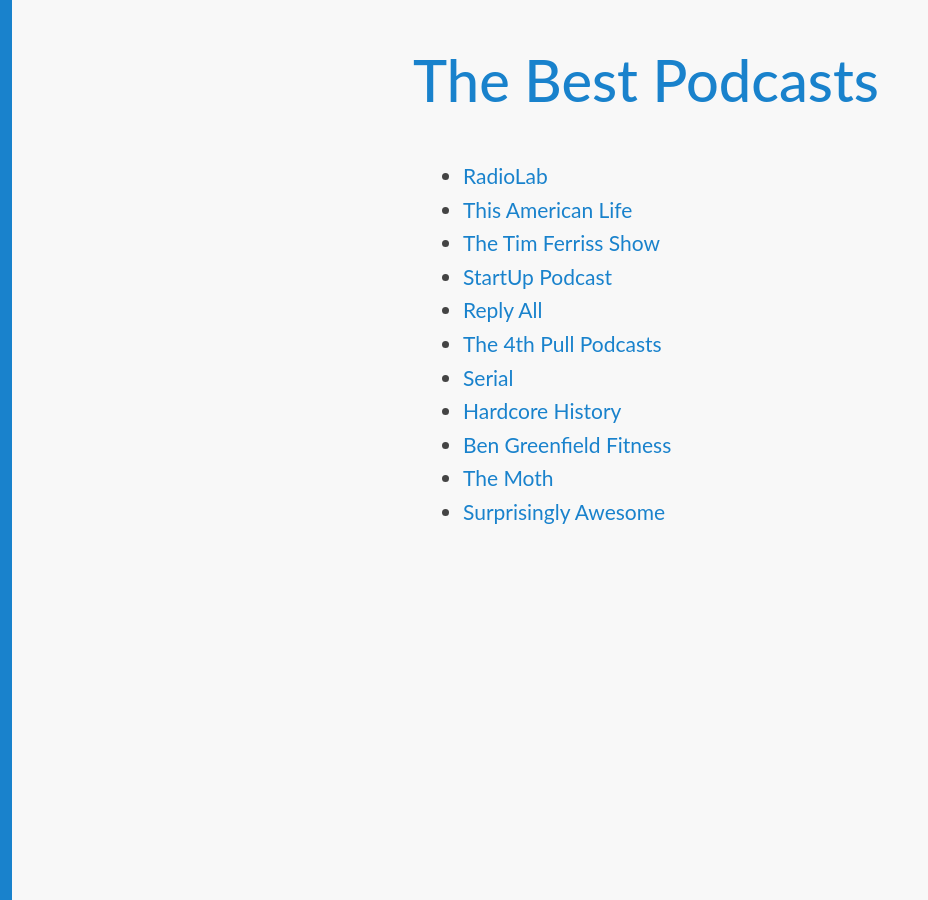
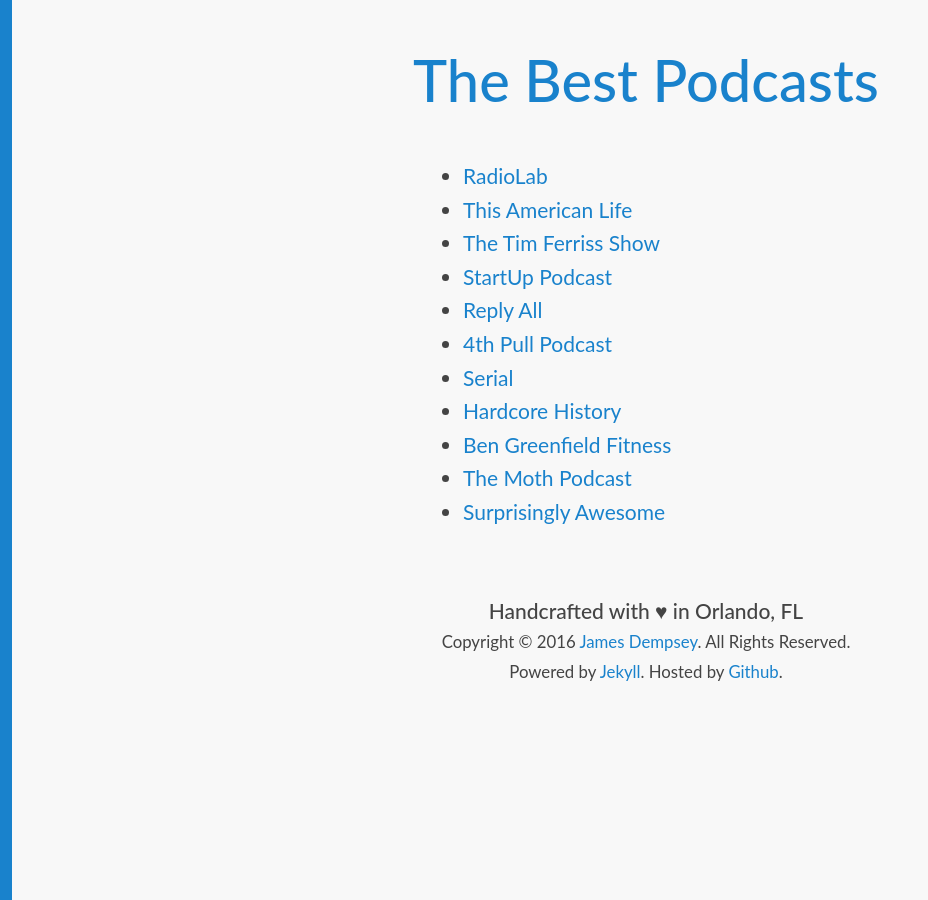
Before and after one commit to thejamesdempsey/bestpodcasts, a Jekyll site: the page built from index.html, in a window 1280 px wide. Shown: the whole page, without its empty margins (0-928 px from the left). Built offline with Jekyll 4.4.1, drawn with Linux system fonts in a browser that asks for light colours.

Commit message:
Adding links

```diff
--- a/_includes/footer.html
+++ b/_includes/footer.html
@@ -1,7 +1,8 @@
-<footer class="site-footer">
+<footer>
+	<h5><small>Handcrafted with <span class="u-colorAccent">♥</span> in Orlando, FL</small></h5>
+	<p>
+		<small>Copyright © 2016 <a href="http://bestpodcasts.me/">James Dempsey</a>. All Rights Reserved.</small>
 
-  <div class="wrapper">
-
-  </div>
-
+		<small>Powered by <a href="http://jekyllrb.com/" target="_blank">Jekyll</a>. Hosted by <a href="http://github.com" target="_blank">Github</a>.</small>
+	</p>
 </footer>
--- a/_layouts/default.html
+++ b/_layouts/default.html
@@ -10,17 +10,17 @@
     <div class="page-content">
       <div class="wrapper">
         <ul class="primary-list">
-            <li><a href="">RadioLab</a></li>
-            <li><a href="">This American Life</a></li>
-            <li><a href="">The Tim Ferriss Show</a></li>
-            <li><a href="">StartUp Podcast</a></li>
-            <li><a href="">Reply All</a></li>
-            <li><a href="">The 4th Pull Podcasts</a></li>
-            <li><a href="">Serial</a></li>
-            <li><a href="">Hardcore History</a></li>
-            <li><a href="">Ben Greenfield Fitness</a></li>
-            <li><a href="">The Moth</a></li>
-            <li><a href="">Surprisingly Awesome</a></li>
+            <li><a href="http://www.radiolab.org/">RadioLab</a></li>
+            <li><a href="http://www.thisamericanlife.org/">This American Life</a></li>
+            <li><a href="http://fourhourworkweek.com/podcast/">The Tim Ferriss Show</a></li>
+            <li><a href="https://gimletmedia.com/show/startup/">StartUp Podcast</a></li>
+            <li><a href="https://gimletmedia.com/show/reply-all/">Reply All</a></li>
+            <li><a href="http://crossfitfederalhill.libsyn.com/">4th Pull Podcast</a></li>
+            <li><a href="https://serialpodcast.org/">Serial</a></li>
+            <li><a href="http://www.dancarlin.com/product-category/hardcore-history/current-hardcore-history/">Hardcore History</a></li>
+            <li><a href="http://www.bengreenfieldfitness.com/podcasts/">Ben Greenfield Fitness</a></li>
+            <li><a href="http://themoth.org/radio/episodes">The Moth Podcast</a></li>
+            <li><a href="https://gimletmedia.com/show/surprisingly-awesome/">Surprisingly Awesome</a></li>
         </ul>
       </div>
     </div>
```
